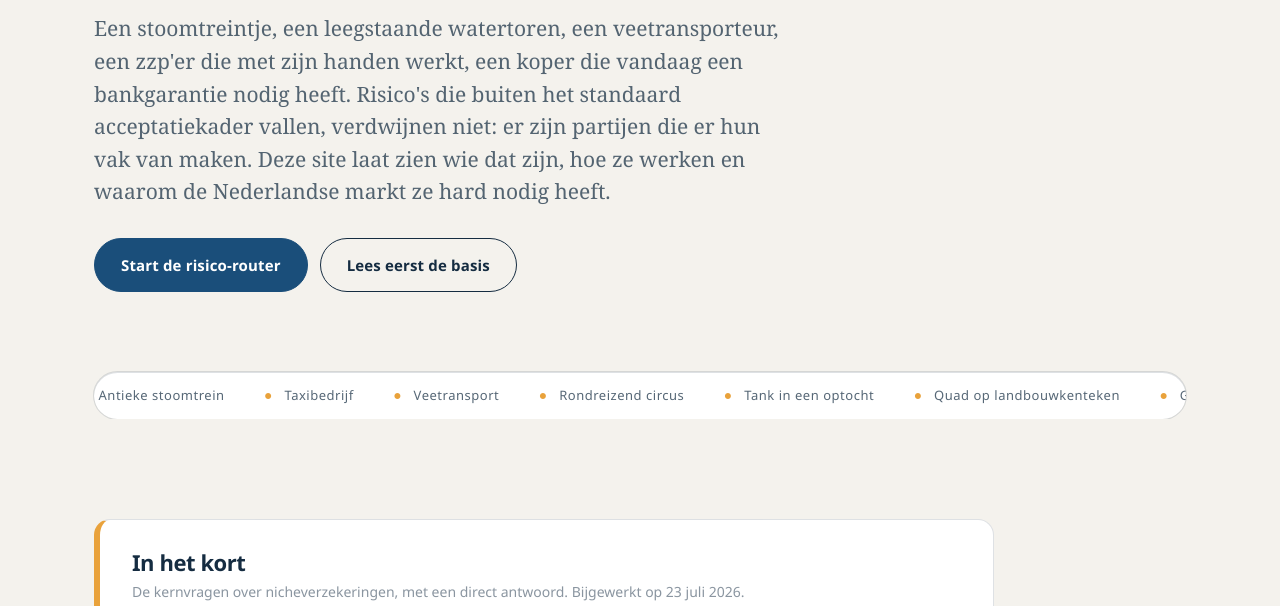
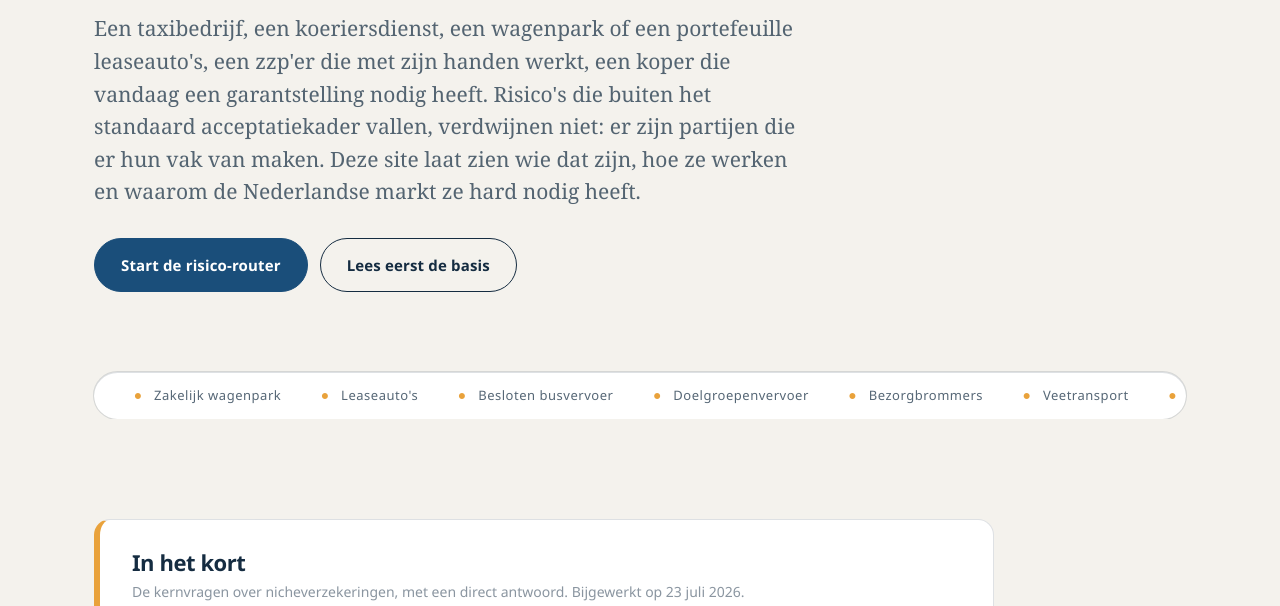
Before and after one commit to jeroen-o/niche-verzekering, a plain HTML site: page index.html in a window 1280 px wide. Shown: the part 588-1194 px from the top of the page. Drawn offline with Linux system fonts and the light colour scheme.

Commit message:
Add files via upload

```diff
--- a/index.html
+++ b/index.html
@@ -358,7 +358,7 @@ footer h4{font-size:11.5px;font-weight:700;letter-spacing:.16em;text-transform:u
       <div>
         <span class="eyebrow">Kennisbank nicheverzekeringen &nbsp;/&nbsp; <b>Nederland</b> &nbsp;/&nbsp; voor adviseurs en ondernemers</span>
         <h1>Nicheverzekeringen:<br>als iedereen nee zegt,<br><em>zegt iemand ja.</em></h1>
-        <p class="lede">Een stoomtreintje, een leegstaande watertoren, een veetransporteur, een zzp'er die met zijn handen werkt, een koper die vandaag een bankgarantie nodig heeft. Risico's die buiten het standaard acceptatiekader vallen, verdwijnen niet: er zijn partijen die er hun vak van maken. Deze site laat zien wie dat zijn, hoe ze werken en waarom de Nederlandse markt ze hard nodig heeft.</p>
+        <p class="lede">Een taxibedrijf, een koeriersdienst, een wagenpark of een portefeuille leaseauto's, een zzp'er die met zijn handen werkt, een koper die vandaag een garantstelling nodig heeft. Risico's die buiten het standaard acceptatiekader vallen, verdwijnen niet: er zijn partijen die er hun vak van maken. Deze site laat zien wie dat zijn, hoe ze werken en waarom de Nederlandse markt ze hard nodig heeft.</p>
         <div class="hero-cta">
           <a class="btn primary" href="#router">Start de risico-router</a>
           <a class="btn" href="#wat">Lees eerst de basis</a>
@@ -375,8 +375,8 @@ footer h4{font-size:11.5px;font-weight:700;letter-spacing:.16em;text-transform:u
   <div class="wrap">
     <div class="ticker" aria-hidden="true">
       <div class="ticker-track">
-        <span>Leegstaande watertoren</span><span>Antieke stoomtrein</span><span>Taxibedrijf</span><span>Veetransport</span><span>Rondreizend circus</span><span>Tank in een optocht</span><span>Quad op landbouwkenteken</span><span>Golfkar</span><span>Bezorgbrommers</span><span>Verloskundige</span><span>Recyclingbedrijf</span><span>Zware camper</span><span>Amfibievoertuig</span><span>Coffeeshop</span>
-        <span>Leegstaande watertoren</span><span>Antieke stoomtrein</span><span>Taxibedrijf</span><span>Veetransport</span><span>Rondreizend circus</span><span>Tank in een optocht</span><span>Quad op landbouwkenteken</span><span>Golfkar</span><span>Bezorgbrommers</span><span>Verloskundige</span><span>Recyclingbedrijf</span><span>Zware camper</span><span>Amfibievoertuig</span><span>Coffeeshop</span>
+        <span>Taxibedrijf</span><span>Koeriersdienst</span><span>Zakelijk wagenpark</span><span>Leaseauto's</span><span>Besloten busvervoer</span><span>Doelgroepenvervoer</span><span>Bezorgbrommers</span><span>Veetransport</span><span>Recyclingbedrijf</span><span>Zzp'er in de bouw</span><span>Verloskundige</span><span>Quad op landbouwkenteken</span><span>Zware camper</span><span>Leegstaande watertoren</span>
+        <span>Taxibedrijf</span><span>Koeriersdienst</span><span>Zakelijk wagenpark</span><span>Leaseauto's</span><span>Besloten busvervoer</span><span>Doelgroepenvervoer</span><span>Bezorgbrommers</span><span>Veetransport</span><span>Recyclingbedrijf</span><span>Zzp'er in de bouw</span><span>Verloskundige</span><span>Quad op landbouwkenteken</span><span>Zware camper</span><span>Leegstaande watertoren</span>
       </div>
     </div>
   </div>
```
